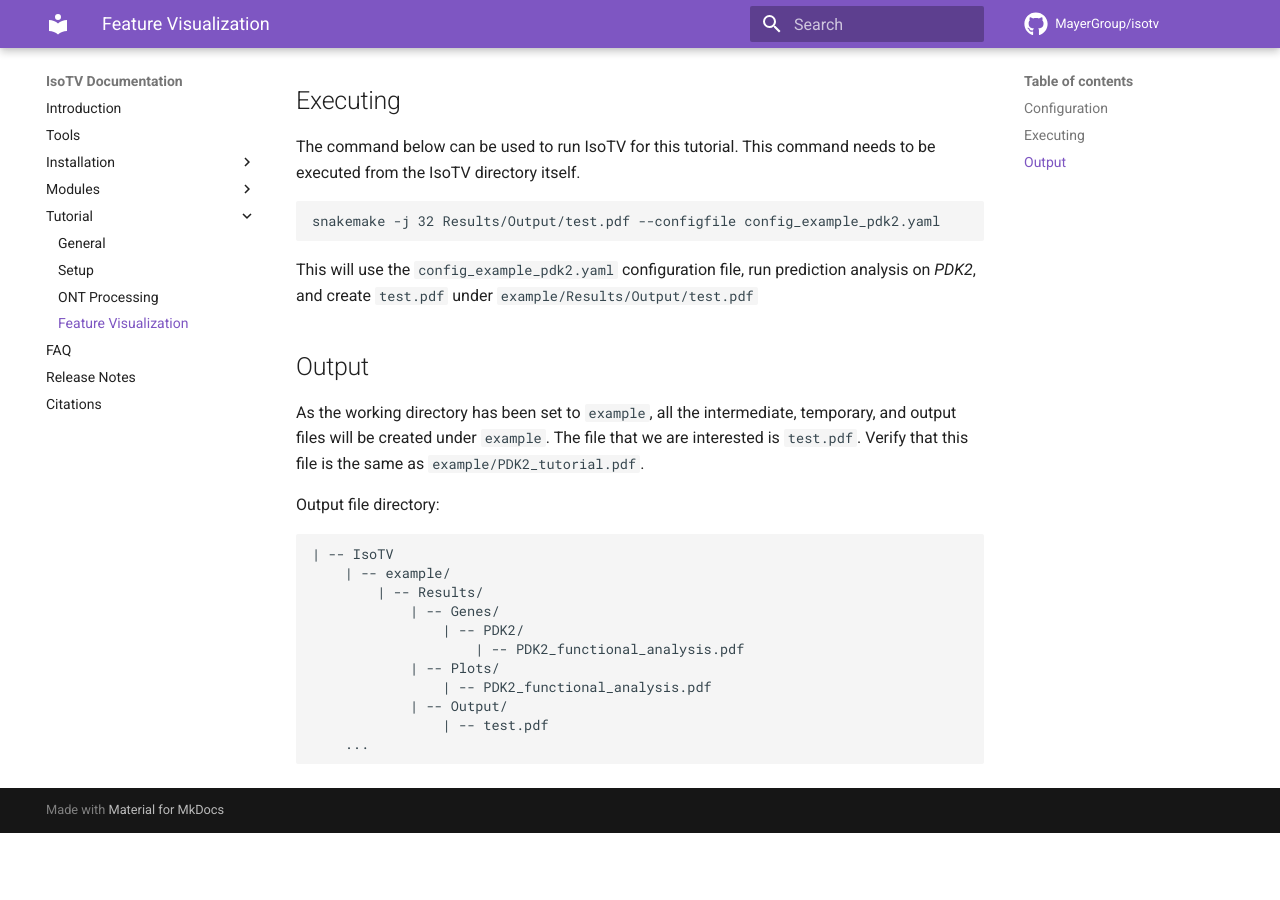
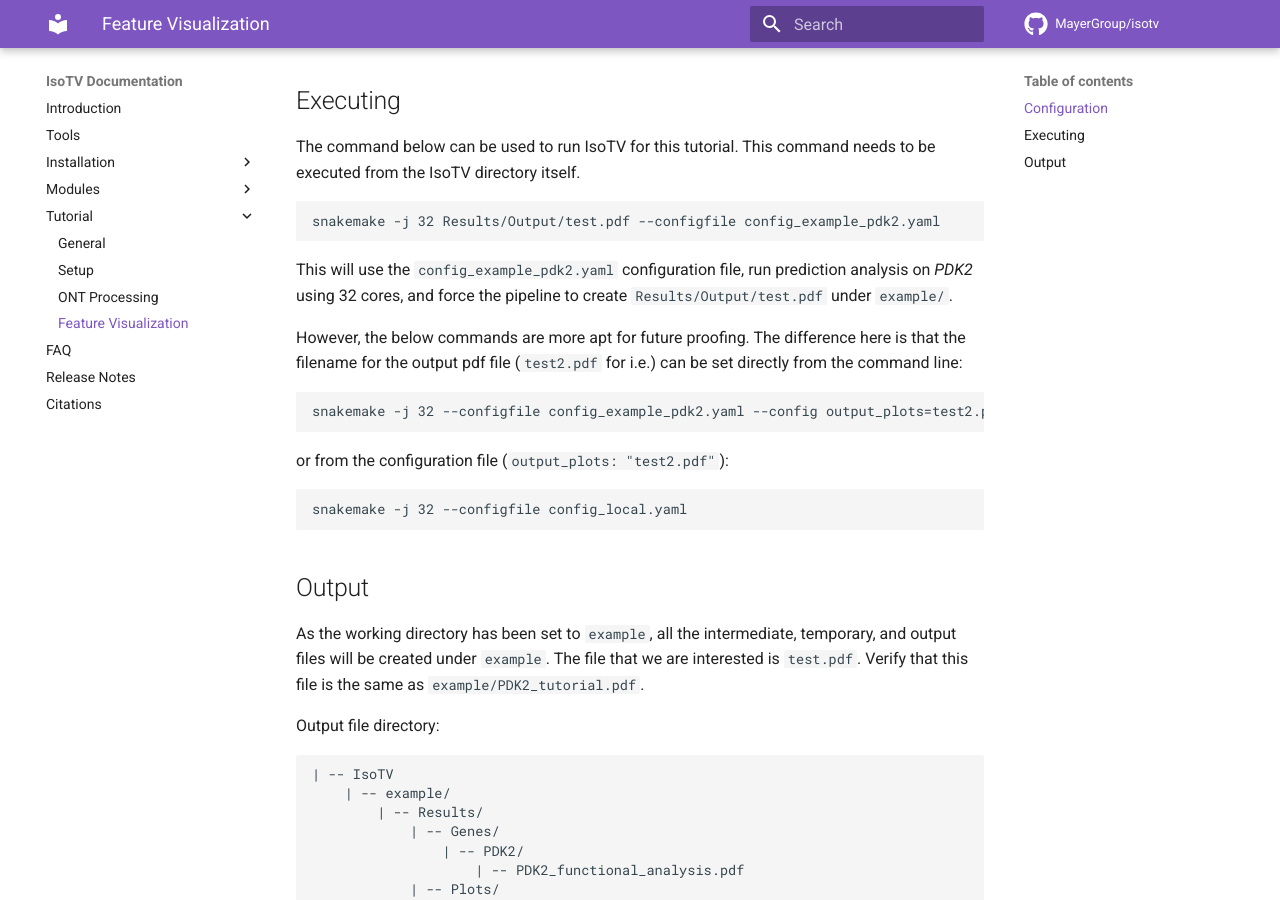
Before and after one commit to sannalda/isotvwebsite, an MkDocs documentation site: the page built from docs/features.md, in a window 1280 px wide and 900 px high, scrolled down 1012 px. Built offline with MkDocs 1.6.1 and Material for MkDocs 9.7.7, drawn with Linux system fonts in a browser that asks for light colours; before the commit the page ends 1845 px from its top, so only the background shows below that.

Commit message:
Adding configuration file changes

````diff
--- a/docs/features.md
+++ b/docs/features.md
@@ -43,7 +43,16 @@ The command below can be used to run IsoTV for this tutorial. This command needs
 snakemake -j 32 Results/Output/test.pdf --configfile config_example_pdk2.yaml
 ```
 
-This will use the `config_example_pdk2.yaml` configuration file, run prediction analysis on *PDK2*, and create `test.pdf` under `example/Results/Output/test.pdf`
+This will use the `config_example_pdk2.yaml` configuration file, run prediction analysis on *PDK2* using 32 cores, and force the pipeline to create `Results/Output/test.pdf` under `example/`.
+
+However, the below commands are more apt for future proofing. The difference here is that the filename for the output pdf file (`test2.pdf` for i.e.) can be set directly from the command line:
+```
+snakemake -j 32 --configfile config_example_pdk2.yaml --config output_plots=test2.pdf
+```
+or from the configuration file (`output_plots: "test2.pdf"`):
+```
+snakemake -j 32 --configfile config_local.yaml
+```
 
 ## Output
 
````
